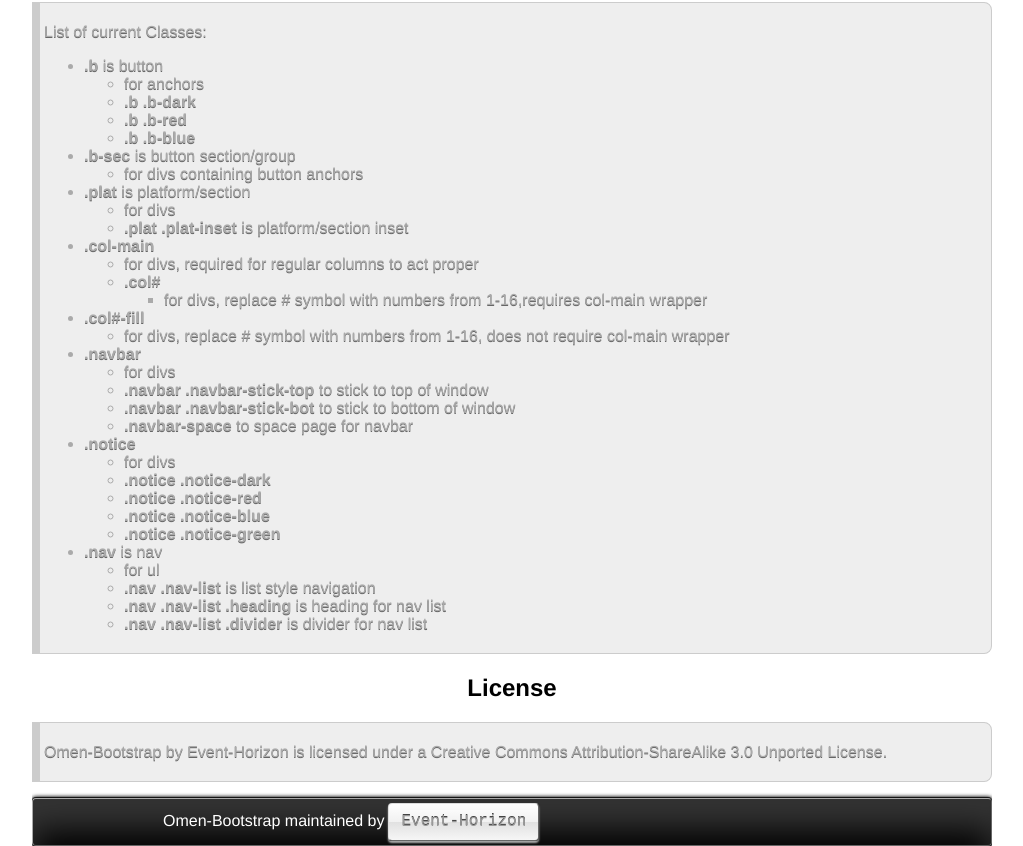
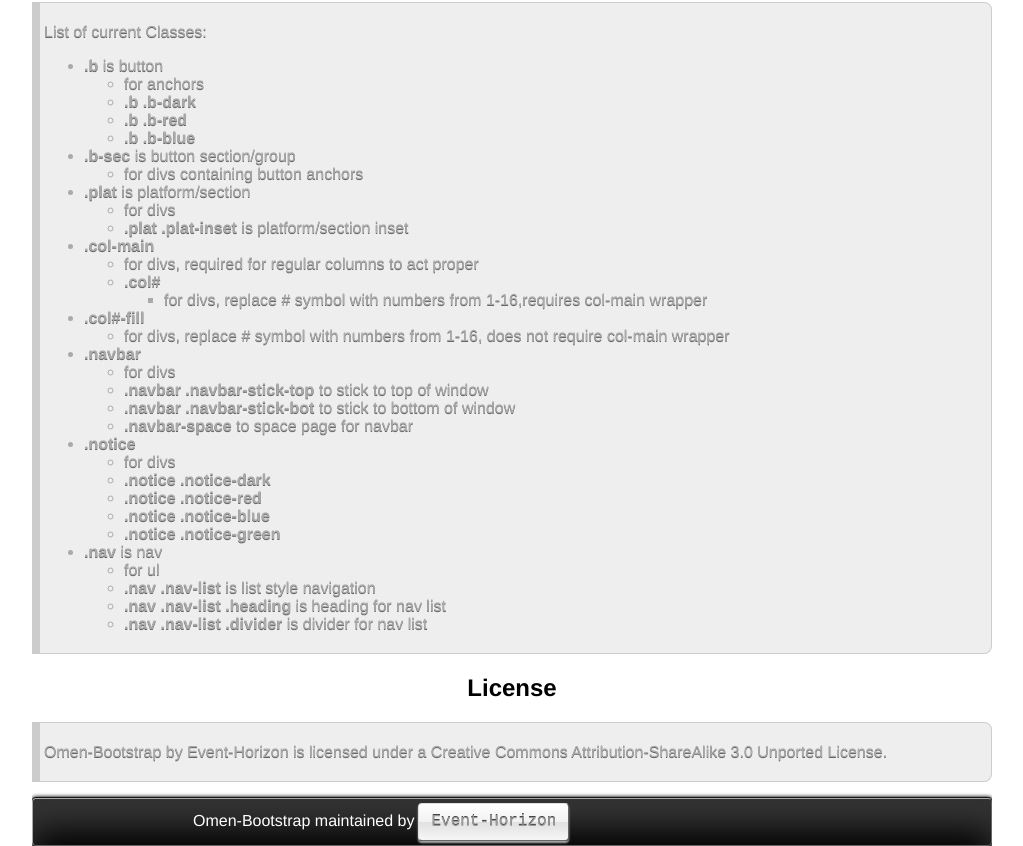
Before and after one commit to Event-Horizon/Omen-Bootstrap, a plain HTML site: page index.html in a window 1280 px wide. Shown: the part 835-1681 px from the top of the page, without its empty margins (128-1151 px from the left). Drawn offline with Linux system fonts and the light colour scheme.

Commit message:
Update gh-pages

```diff
--- a/index.html
+++ b/index.html
@@ -169,7 +169,7 @@
 <!-- FOOTER  -->
 <div class="navbar">
 <div class="col-main">
-<div class="col12">
+<div class="col11">
 Omen-Bootstrap maintained by<a class="b" href="https://github.com/Event-Horizon">Event-Horizon</a>
 </div>
 </div>
```
